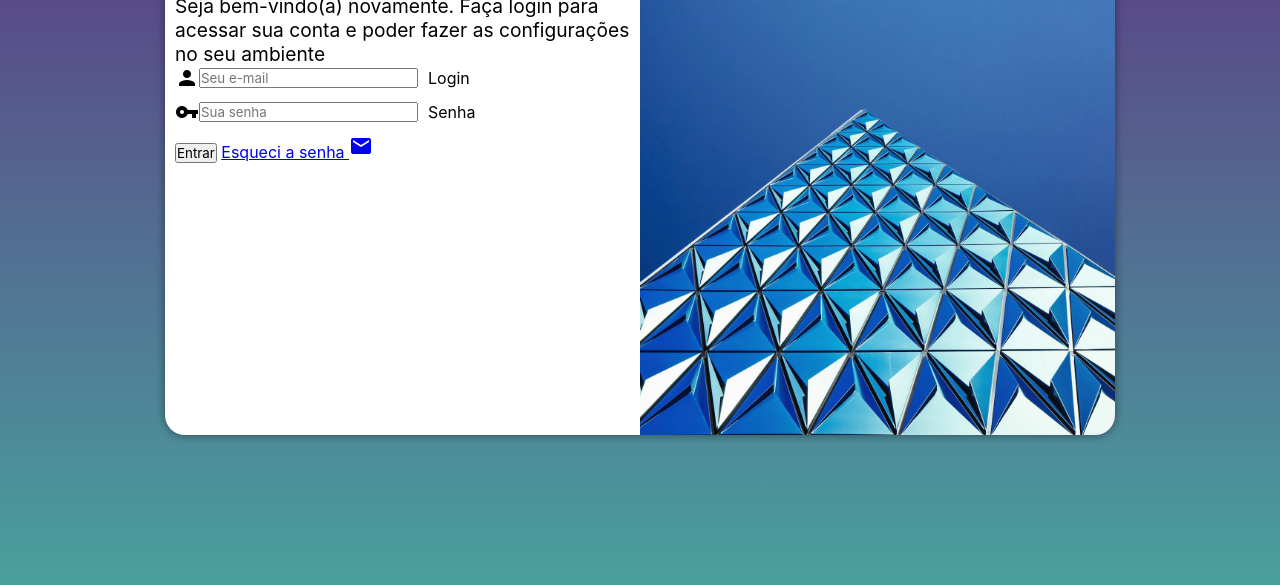
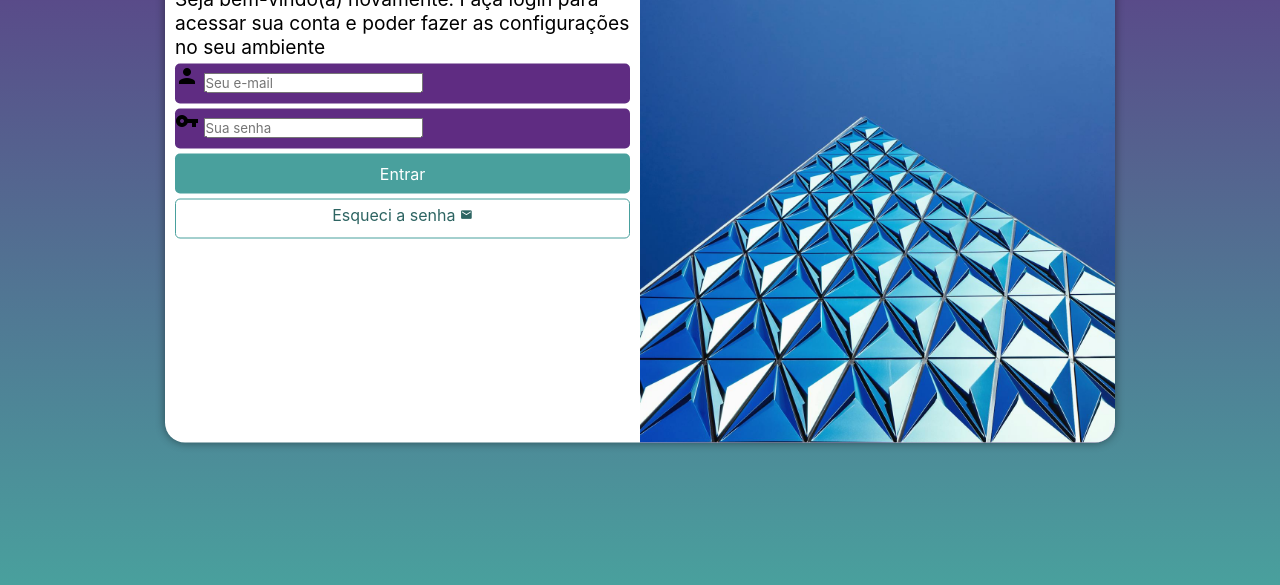
Before and after one commit to tenluvid/projeto-login, a plain HTML site: page index.html in a window 1280 px wide. Shown: the part 215-800 px from the top of the page. Drawn offline with Linux system fonts and the light colour scheme.

Commit message:
Formatação do formulário

```diff
--- a/estilos/style.css
+++ b/estilos/style.css
@@ -34,7 +34,7 @@ section#login {
 
     background-color: white;
     width: 250px;
-    height: 500px;
+    height: 515px;
     border-radius: 20px;
     box-shadow: 0px 0px 10px rgba(0, 0, 0, 0.450);
 
@@ -64,6 +64,19 @@ div#formulario > p {
     font-size: 0.8em;
 }
 
+form > div.campo {
+    background-color: #5f2c82;
+    width: 100%;
+    display: block;
+    height: 40px;
+    border-radius: 5px;
+    margin: 5px 0px;
+}
+
+div.campo > label {
+    display: none;
+}
+
 .campo {
     display: flex;
     align-items: center;
@@ -75,3 +88,41 @@ div#formulario > p {
     flex: 1; /* Permite que o label ocupe o espaço disponível */
     margin-left: 10px; /* Espaçamento entre o ícone e o label */
 }
+
+form > input[type=submit] {
+    display: block;
+    font-size: 1em;
+    width: 100%;
+    height: 40px;
+    background-color: #49a09d;
+    color: white;
+    border: none;
+    border-radius: 5px;
+}
+
+form > input[type=submit]:hover {
+    background-color: #2d6462;
+}
+
+form > a.botao {
+    display: block;
+    text-align: center;
+    font-size: 1em;
+    width: 100%;
+    height: 40px;
+    padding-top: 5px;
+    margin-top: 5px;
+    background-color: white;
+    color: #2d6462;
+    border: 1px solid #49a09d;
+    border-radius: 5px;
+    text-decoration: none;
+}
+
+form > a.botao:hover {
+    background-color: #6cd3cf;
+}
+
+form > a.botao > i {
+    font-size: 0.8em;;
+}
--- a/index.html
+++ b/index.html
@@ -29,7 +29,7 @@
                         <label for="isenha">Senha</label>
                     </div>
                     <input type="submit" value="Entrar">
-                    <a href="esqueci.html">
+                    <a href="esqueci.html" class="botao">
                         Esqueci a senha <i class="material-icons">mail</i>
                     </a>
                 </form>
```
